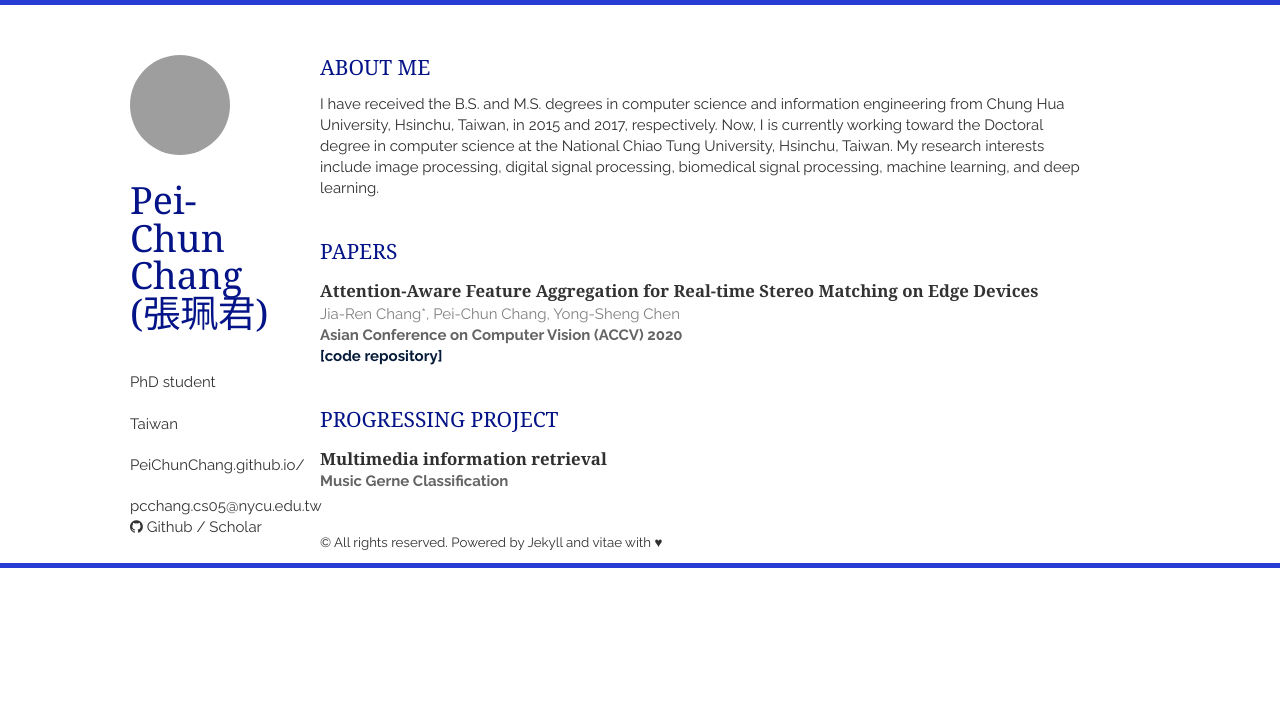
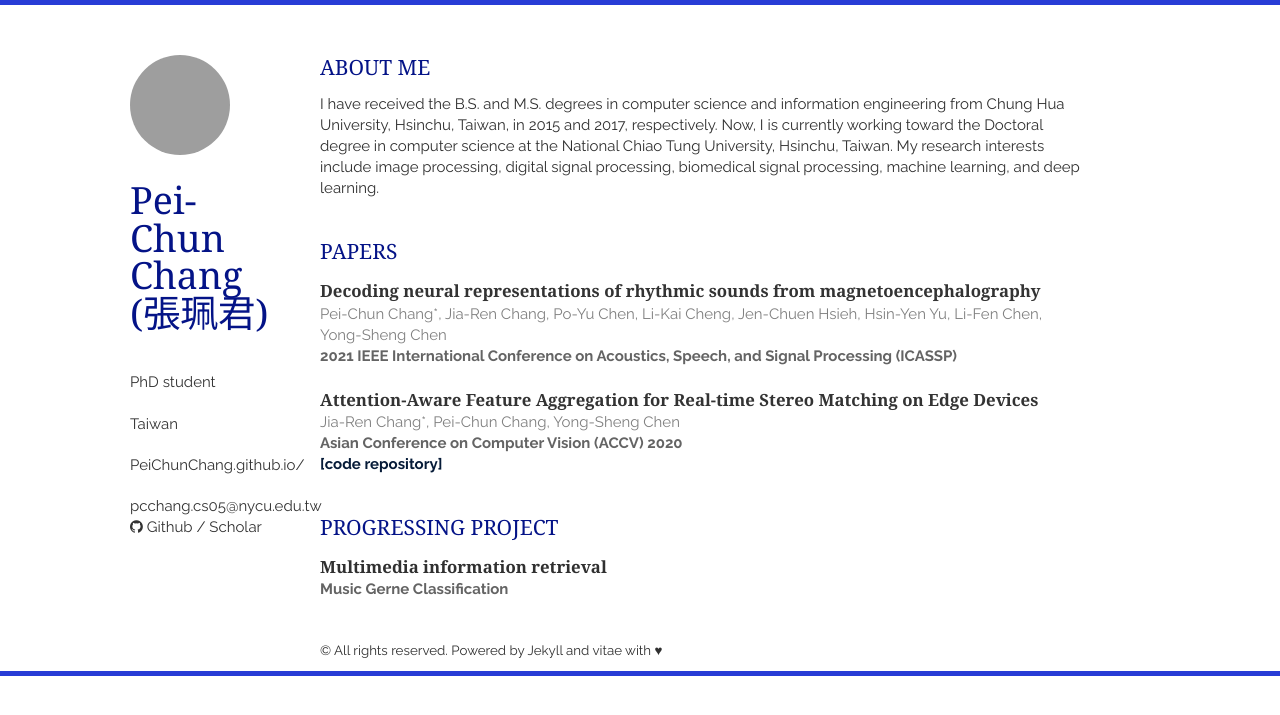
Before and after one commit to PeiChunChang/PeiChunChang.github.io, a Jekyll site: the page built from index.html, in a window 1280 px wide, cut to the strip 0-715 px from the top of the page. Built offline with Jekyll 4.4.1, drawn with Linux system fonts in a browser that asks for light colours; nearby versions of some CDN libraries; the list of posts is cut into pages by our own code; a style sheet for code colours, icons or effects is not loaded; grey boxes are pictures that could not be loaded.

Commit message:
Update papers.html

```diff
--- a/_includes/papers.html
+++ b/_includes/papers.html
@@ -1,5 +1,15 @@
 <section class="thirteen columns">
     <h1>Papers</h1>
+    <article>
+        <header>
+            <h1><a href="">Decoding neural representations of rhythmic sounds from magnetoencephalography</a></h1>
+            <span>Pei-Chun Chang*, Jia-Ren Chang, Po-Yu Chen, Li-Kai Cheng, Jen-Chuen Hsieh, Hsin-Yen Yu, Li-Fen Chen, Yong-Sheng Chen</span>
+        </header>
+        <p>
+            <em>2021 IEEE International Conference on Acoustics, Speech, and Signal Processing (ICASSP)</em>
+        </p>
+
+    </article>
     <article>
         <header>
             <h1><a href="">Attention-Aware Feature Aggregation for Real-time Stereo Matching on Edge Devices</a></h1>
@@ -8,7 +18,7 @@
         <p>
             <em>Asian Conference on Computer Vision (ACCV) 2020</em>
         </p>
-        <p><a href="https://github.com/JiaRenChang/RealtimeStereo">
+        <p><a href="https://github.com/PeiChunChang/RealtimeStereo">
             <em><font color="#061b38">[code repository]</font></em>
         </a></p>
     </article>
```
